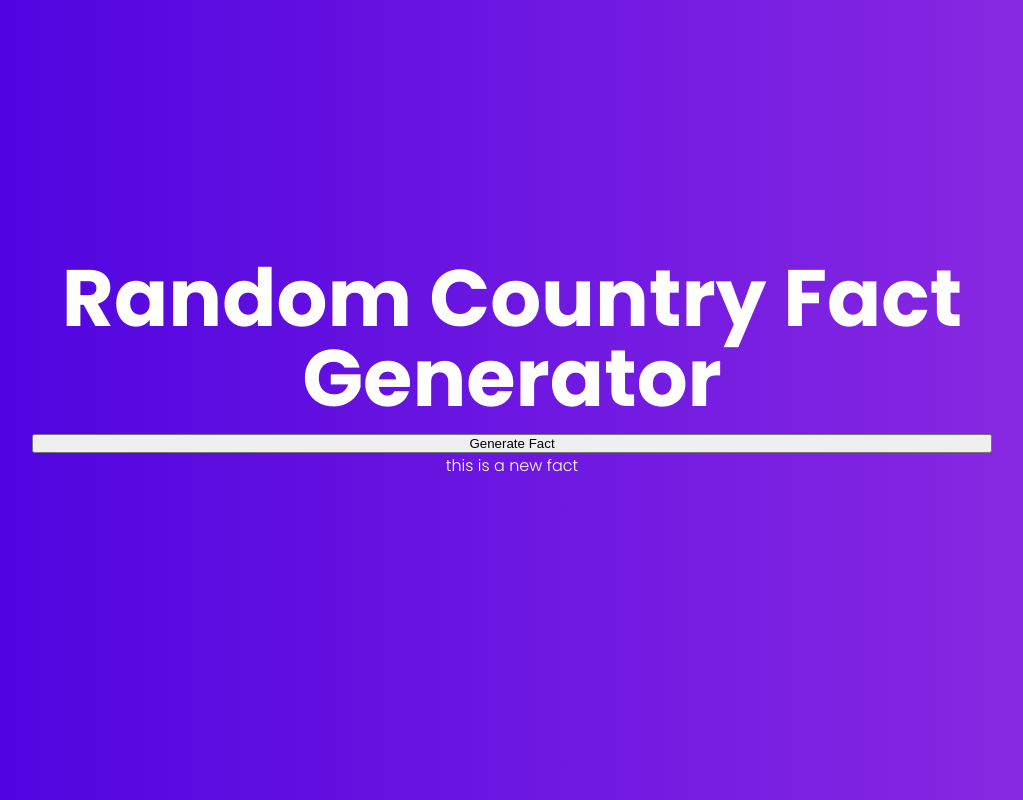
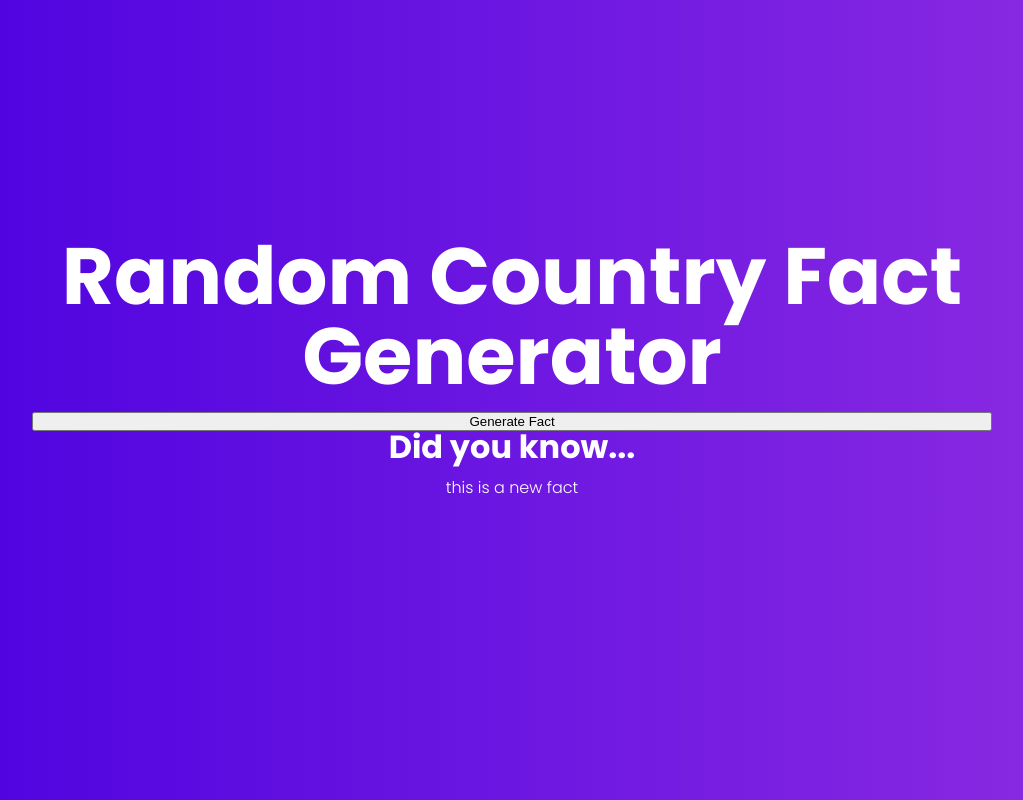
Before and after one commit to robdcal/random-country-fact-generator, a React (Create React App) app: page / in a window 1280 px wide. Both pictures are taken after a click on the button "Generate Fact". Shown: the whole page, without its empty margins (128-1151 px from the left). Built offline with nearby package versions, Linux system fonts and the light colour scheme.

Commit message:
conditionally show fact card based on presence of data

```diff
--- a/src/components/FactCard.js
+++ b/src/components/FactCard.js
@@ -3,7 +3,12 @@ const FactCard = ({ factData }) => {
 
   return (
     <div>
-      <p>{factText}</p>
+      {factText ? (
+        <>
+          <h3>Did you know...</h3>
+          <p>{factText}</p>
+        </>
+      ) : null}
     </div>
   );
 };
```
